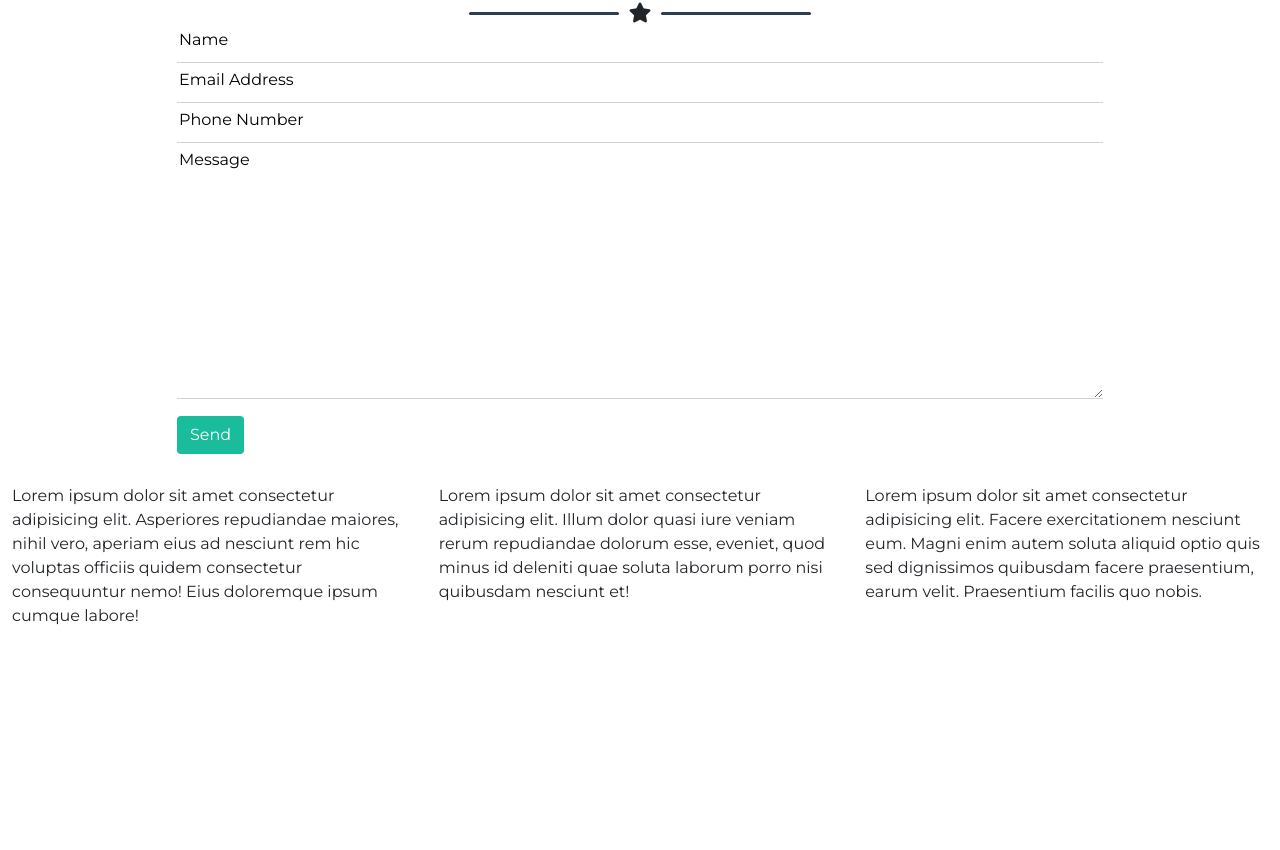
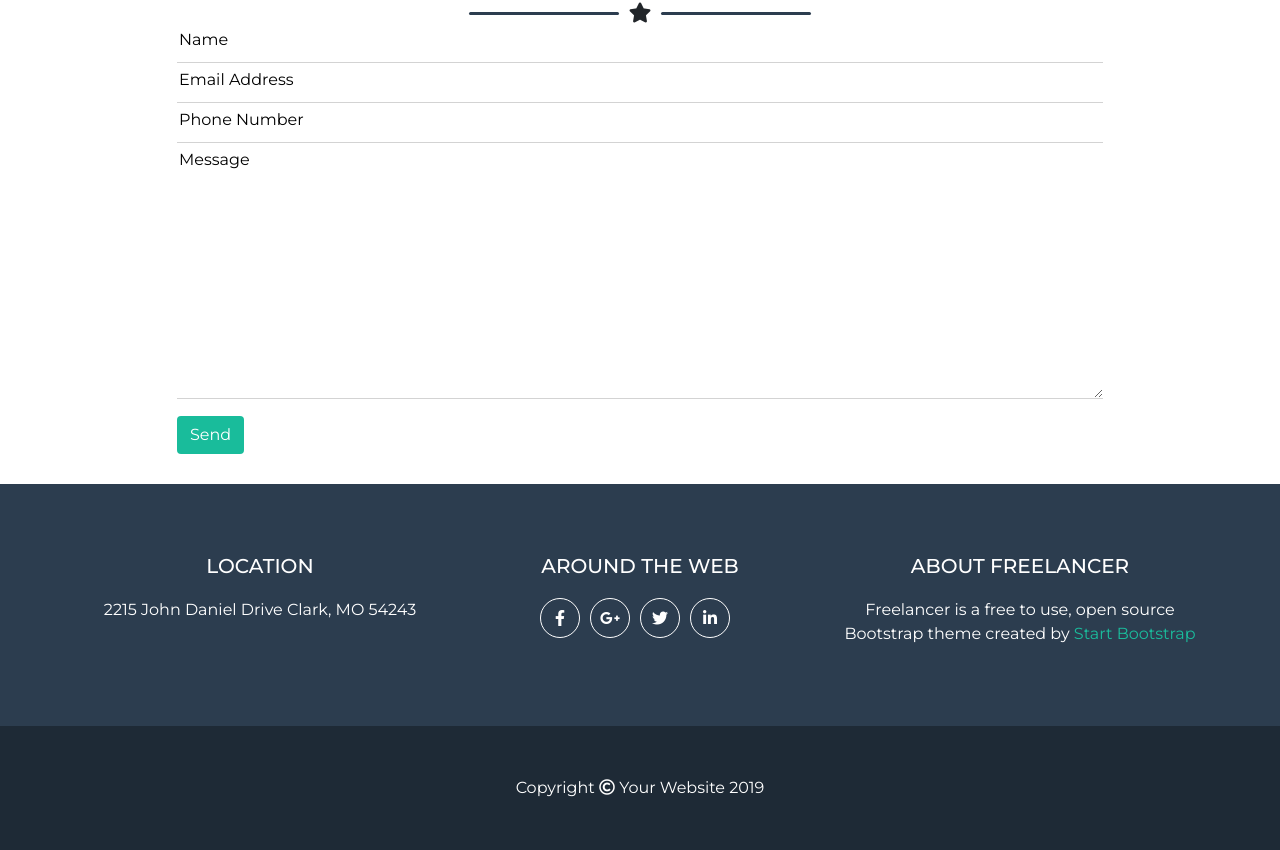
Before and after one commit to vvalcarcell/html-css-bootstrap-freelancer, a plain HTML site: page index.html in a window 1280 px wide. Shown: the part 1621-2471 px from the top of the page. Before the commit the page ends 2279 px from the top, so only its background shows below. Drawn offline with nearby package versions, Linux system fonts and the light colour scheme.

Commit message:
complete

```diff
--- a/css/style.css
+++ b/css/style.css
@@ -121,3 +121,58 @@ img {
     color: white;
     transform: scale(1.2);
 }
+
+/* ----- FOOTER ------ */
+
+footer {
+    background-color: #2c3d4f;
+    color: white;
+    width: 100%;
+    padding-top: 50px;
+}
+
+.container-box3 {
+    padding-bottom: 50px;
+}
+
+/* .item-flex {
+    display: flex;
+    justify-content: center;
+    align-items: center;
+} */
+
+footer ul {
+    list-style: none;
+    padding: 0;
+    margin-bottom: 30px;
+    display: flex;
+    justify-content: center;
+    align-items: center;
+}
+
+footer li {
+    border: 1px solid white;
+    width: 40px;
+    height: 40px;
+    display: flex;
+    justify-content: center;
+    align-items: center;
+    border-radius: 50%;
+    margin-right: 10px;
+}
+
+.text a {
+    text-decoration: none;
+    color:#1abc9c;
+}
+
+.text {
+    text-align: center;
+}
+
+.container-box2 {
+    background-color: #1e2a36;
+    text-align: center;
+    padding-top: 50px;
+    padding-bottom: 50px;
+}
--- a/index.html
+++ b/index.html
@@ -116,26 +116,48 @@
         </div>
     </div>
 
-    <footer class="container-fluid">
-        <div class="row justify-content-center">
-            <div class="text col-11 col-md-4">Lorem ipsum dolor sit amet consectetur adipisicing elit. Asperiores
-                repudiandae
-                maiores, nihil vero, aperiam eius ad nesciunt rem hic voluptas officiis quidem consectetur consequuntur
-                nemo! Eius doloremque ipsum cumque labore!
-            </div>
-            <div class="text col-10 col-md-4">Lorem ipsum dolor sit amet consectetur adipisicing elit. Illum dolor quasi
-                iure
-                veniam rerum repudiandae dolorum esse, eveniet, quod minus id deleniti quae soluta laborum porro nisi
-                quibusdam nesciunt et!
-            </div>
-            <div class="text col-11 col-md-4">Lorem ipsum dolor sit amet consectetur adipisicing elit. Facere
-                exercitationem
-                nesciunt eum. Magni enim autem soluta aliquid optio quis sed dignissimos quibusdam facere praesentium,
-                earum velit. Praesentium facilis quo nobis.
+
+    <footer>
+        <div class="container container-box3">
+            <div class="row align-items-start">
+                <div class="col-12 col-md-4">
+                    <div class="box">
+                        <h5>LOCATION</h5>
+                        <div class="text">2215 John Daniel Drive Clark, MO 54243</div>
+                    </div>
+                </div>
+                <div class="col-12 col-md-4">
+                    <div class="box">
+                        <h5>AROUND THE WEB</h5>
+                        <ul class="item-flex">
+                            <li><i class="fab fa-facebook-f"></i></li>
+                            <li><i class="fab fa-google-plus-g"></i></li>
+                            <li><i class="fab fa-twitter"></i></li>
+                            <li><i class="fab fa-linkedin-in"></i></li>
+                        </ul>
+                    </div>
+                </div>
+                <div class="col-12 col-md-4">
+                    <div class="box">
+                        <h5>ABOUT FREELANCER</h5>
+                        <div class="text">Freelancer is a free to use, open source Bootstrap theme created by
+                            <a href="#">Start Bootstrap</a>
+                        </div>
+                    </div>
+                </div>
             </div>
         </div>
 
+        <div class="container-fluid container-box2">
+            <div class="row">
+                <div class="col copyright fl">
+                    <div>Copyright <i class="far fa-copyright"></i> Your Website 2019</div>
+                </div>
+            </div>
+        </div>
     </footer>
+
+
 
 
 
```
